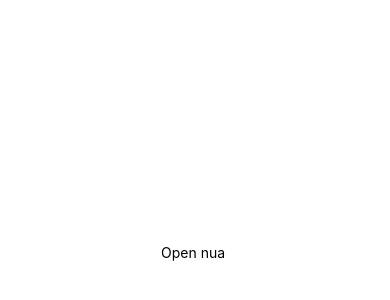
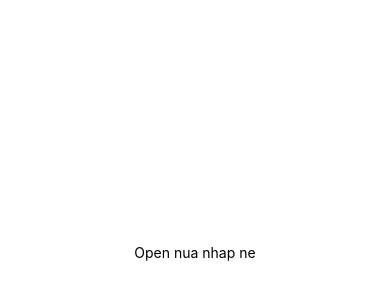
Before and after one commit to minhptq/bookings, a React Native app: screen / in a window 390 px wide. Shown: the part 170-470 px from the top of the page. Built offline with nearby package versions, Linux system fonts and the light colour scheme.

Commit message:
vscode autosave

```diff
--- a/App.js
+++ b/App.js
@@ -4,7 +4,7 @@ import { StyleSheet, Text, View } from 'react-native';
 export default function App() {
   return (
     <View style={styles.container}>
-      <Text>Open nua </Text>
+      <Text>Open nua nhap ne</Text>
       <StatusBar style="auto" />
     </View>
   );
```
